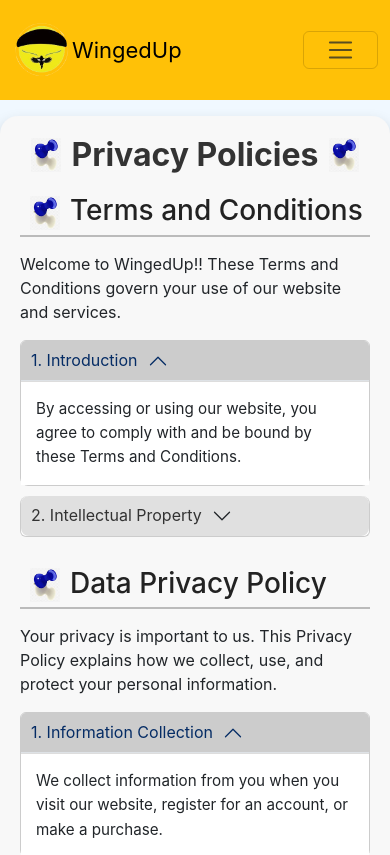
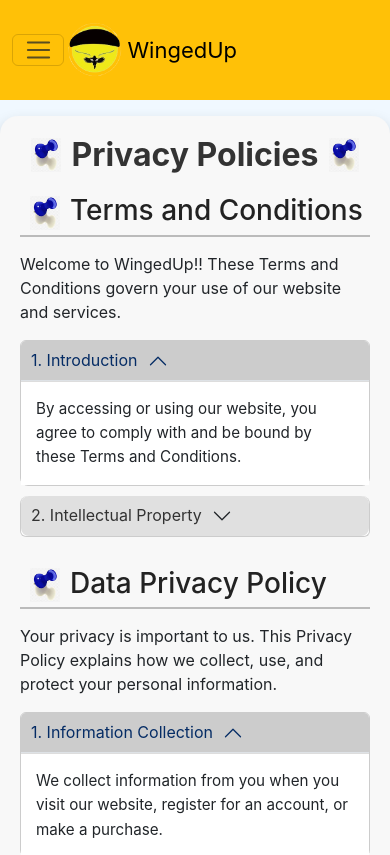
Before and after one commit to kaushal16124/wingedup, a React (Create React App) app in the folder frontend/: page /privacypolicy in a window 390 px wide. Shown: the top 855 px of the page. Built offline with nearby package versions, Linux system fonts and the light colour scheme.

Commit message:
Mobile Navbar cleanup session

```diff
--- a/frontend/src/App.css
+++ b/frontend/src/App.css
@@ -38,6 +38,7 @@
 }
 
 .navbar {
+
   z-index: 100;
 }
 
@@ -352,3 +353,65 @@ span {
   border: 2px solid #fff;
   box-shadow: 0 4px 8px rgba(0, 0, 0, 0.4);
 }
+.navbar-toggler {
+  margin-right: 1px; /* Adjust as needed for spacing */
+
+  padding: 0.05rem 0.05rem; /* Smaller padding */
+  font-size: 0.175rem; /* Smaller font size */
+}
+
+.navbar-header {
+  display: flex;
+  align-items: center;
+}
+
+.navbar-header img {
+  margin-left: 0px; /* Adjust if necessary for spacing between icon and text */
+}
+
+.navbar-header .navbar-brand {
+  margin-left: 2px; /* Space between the logo and text */
+}
+
+@media (max-width: 768px) {
+.collapse.navbar-collapse {
+
+  opacity: 1;
+  display: none;
+  border-radius: 10px; /* Add rounded corners */
+
+  box-shadow: 0 4px 8px rgba(0, 0, 0, 0.1);
+  padding: 5px;
+}
+
+.collapse.navbar-collapse.show {
+
+  opacity: 0.9;
+  display: block;
+  border-radius: 10px; /* Maintain rounded corners when expanded */
+}
+
+.navbar-nav .nav-item {
+  position: relative;
+  border-bottom: 1px solid #ccc; /* Add a border to each menu item */
+}
+
+.navbar-nav .nav-item:last-child {
+  border-bottom: none; /* Remove the border from the last menu item */
+}
+
+/* Reduce font size for navbar items */
+.navbar-nav .nav-item .nav-link {
+  font-size: 16px; /* Adjust to your preferred size */
+}
+
+/* Reduce font size for the brand name */
+.navbar-brand {
+  font-size: 16px; /* Adjust to your preferred size */
+}
+
+/* Reduce font size for the dropdown items */
+.dropdown-menu .dropdown-item {
+  font-size: 14px; /* Adjust to your preferred size */
+}
+}
--- a/frontend/src/components/Navbar.js
+++ b/frontend/src/components/Navbar.js
@@ -167,16 +167,35 @@ const Navbar = (props) => {
       getUser();
     }
   }, [localStorage.getItem('token')]);
+
+  const [isMenuOpen, setIsMenuOpen] = useState(false);
+
+const toggleMenu = () => {
+  setIsMenuOpen(!isMenuOpen);
+};
+
+useEffect(() => {
+  const navbarToggler = document.querySelector('.navbar-toggler');
+  navbarToggler.addEventListener('click', toggleMenu);
+
+  return () => {
+    navbarToggler.removeEventListener('click', toggleMenu);
+  };
+}, []);
+
+
   return (
     <nav className="navbar fixed-top navbar-collapse navbar-expand-lg navbar-light bg-warning" style={{ height: "100px", fontSize: "22px", fontFamily: "inherit" }}>
-      <div className="container-fluid">
+      <div className="container-fluid  d-flex align-items-center justify-content-between">
+      <div className="d-flex align-items-center">
+        <button className="navbar-toggler" type="button" data-bs-toggle="collapse" data-bs-target="#navbarSupportedContent" aria-controls="navbarSupportedContent" aria-expanded="false" aria-label="Toggle navigation">
+          <span className="navbar-toggler-icon"></span>
+        </button>
         <div className="navbar-header d-flex align-items-center">
           <img src={logo} alt="WingedUp" width="60" height="60" />
           <a className="navbar-brand" href="/" style={{ fontSize: "22px" }}>WingedUp</a>
         </div>
-        <button className="navbar-toggler" type="button" data-bs-toggle="collapse" data-bs-target="#navbarSupportedContent" aria-controls="navbarSupportedContent" aria-expanded="false" aria-label="Toggle navigation">
-          <span className="navbar-toggler-icon"></span>
-        </button>
+        </div>
         <div className="collapse navbar-collapse justify-content-between" id="navbarSupportedContent">
           <ul className="navbar-nav">
             {isAdmin ? adminRouter() : userRouter()}
```
